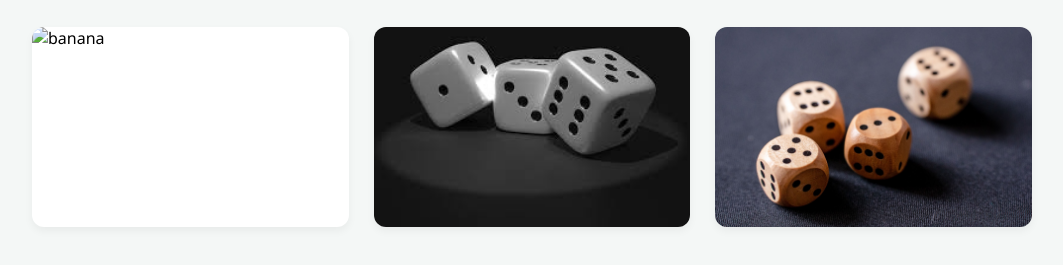
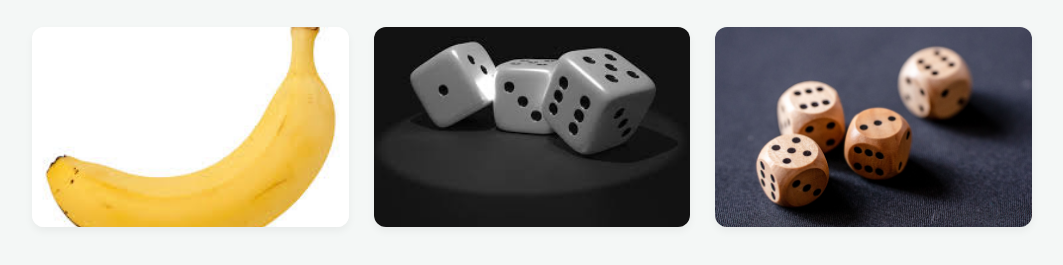
Before and after one commit to lechieuhoanganh-rgb/Homework, a plain HTML site: page index.html in a window 1280 px wide. Shown: the part 115-380 px from the top of the page, without its empty margins (108-1171 px from the left). Drawn offline with Linux system fonts and the light colour scheme; the site is published under a folder, as on GitHub Pages, so addresses that start at the root find nothing.

Commit message:
Update index.html

```diff
--- a/index.html
+++ b/index.html
@@ -68,7 +68,7 @@
 
     <div class="image-library">
         <div class="image-card">
-            <img src="/img/d1.jpg" alt="banana">
+            <img src="img/d1.jpg" alt="banana">
             <div class="overlay">Banana</div>
         </div>
 
```
